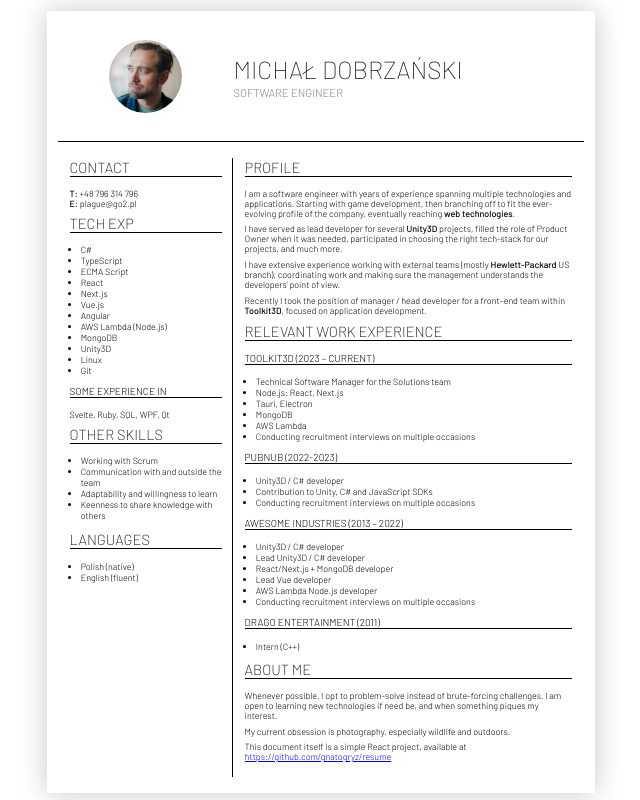
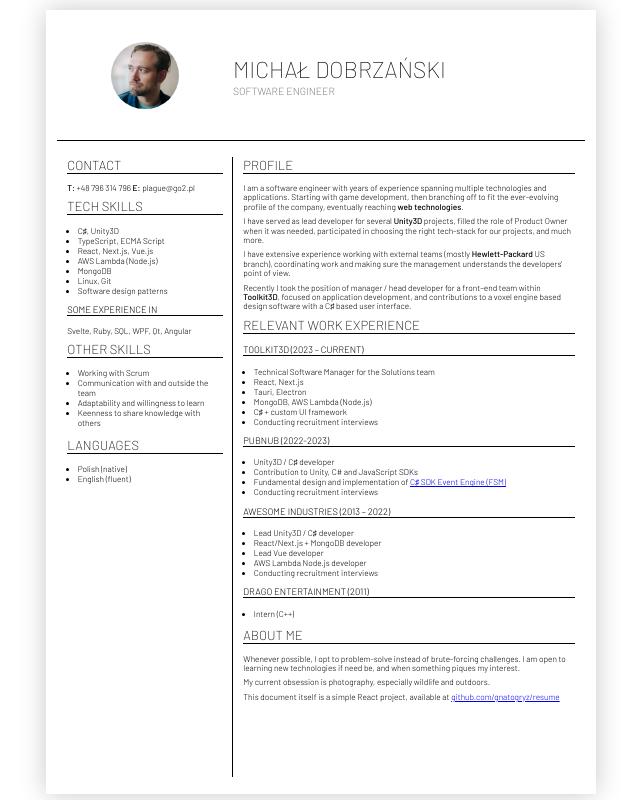
Before and after one commit to gnatogryz/resume, a React (Create React App) app: page / in a window 1280 px wide. Shown: the whole page, without its empty margins (319-959 px from the left). Built offline with nearby package versions, Linux system fonts and the light colour scheme.

Commit message:
chore: update

```diff
--- a/public/main.md
+++ b/public/main.md
@@ -8,30 +8,31 @@ participated in choosing the right tech-stack for our projects, and much more.
 I have extensive experience working with external teams (mostly **Hewlett-Packard** US branch),
 coordinating work and making sure the management understands the developers' point of view.
 
-Recently I took the position of manager / head developer for a front–end team within **Toolkit3D**, focused on application development.
+Recently I took the position of manager / head developer for a front–end team within **Toolkit3D**, focused on application development, and contributions to
+a voxel engine based design software with a C♯ based user interface.
 
 # Relevant Work Experience
 
 ### Toolkit3D (2023 – current)
 - Technical Software Manager for the Solutions team
-- Node.js: React, Next.js
+- React, Next.js
 - Tauri, Electron
-- MongoDB
-- AWS Lambda
-- Conducting recruitment interviews on multiple occasions
+- MongoDB, AWS Lambda (Node.js)
+- C♯ + custom UI framework
+- Conducting recruitment interviews
 
 ### PubNub (2022-2023)
-- Unity3D / C# developer
+- Unity3D / C♯ developer
 - Contribution to Unity, C# and JavaScript SDKs
-- Conducting recruitment interviews on multiple occasions
+- Fundamental design and implementation of [C♯ SDK Event Engine (FSM)](https://github.com/pubnub/c-sharp/pull/170/files)
+- Conducting recruitment interviews
 
 ### Awesome Industries (2013 – 2022)
-- Unity3D / C# developer
-- Lead Unity3D / C# developer
+- Lead Unity3D / C♯ developer
 - React/Next.js + MongoDB developer
 - Lead Vue developer
 - AWS Lambda Node.js developer
-- Conducting recruitment interviews on multiple occasions
+- Conducting recruitment interviews
 
 ### Drago Entertainment (2011)
 - Intern (C++)
@@ -42,4 +43,4 @@ I am open to learning new technologies if need be, and when something piques my
 
 My current obsession is photography, especially wildlife and outdoors.
 
-This document itself is a simple React project, available at [https://github.com/gnatogryz/resume](https://github.com/gnatogryz/resume)
+This document itself is a simple React project, available at [github.com/gnatogryz/resume](https://github.com/gnatogryz/resume)
--- a/public/summary.md
+++ b/public/summary.md
@@ -2,22 +2,17 @@
 **T:** +48 796 314 796
 **E:** plague@go2.pl
 
-# Tech Exp
-- C#
-- TypeScript
-- ECMA Script
-- React
-- Next.js
-- Vue.js
-- Angular
+# Tech Skills
+- C♯, Unity3D
+- TypeScript, ECMA Script
+- React, Next.js, Vue.js
 - AWS Lambda (Node.js)
 - MongoDB
-- Unity3D
-- Linux
-- Git
+- Linux, Git
+- Software design patterns
 
 ### Some experience in
-Svelte, Ruby, SQL, WPF, Qt
+Svelte, Ruby, SQL, WPF, Qt, Angular
 
 # Other skills
 - Working with Scrum
--- a/src/components/StyledMarkdown.scss
+++ b/src/components/StyledMarkdown.scss
@@ -10,7 +10,7 @@
 	> h1 {
 		font-weight: 200;
 		text-transform: uppercase;
-		font-size: 1.3rem;
+		font-size: 1.25rem;
 	}
 	> h2 {
 		font-weight: 200;
--- a/src/index.scss
+++ b/src/index.scss
@@ -1,7 +1,7 @@
 @import url('https://fonts.googleapis.com/css2?family=Barlow:wght@100;200;300;400;500;800&display=swap');
 
 :root {
-	font-size: 1.4vh;
+	font-size: 1.3vh;
 }
 
 body {
```
